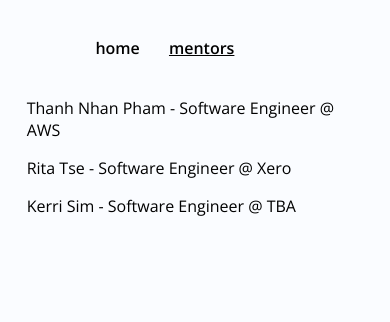
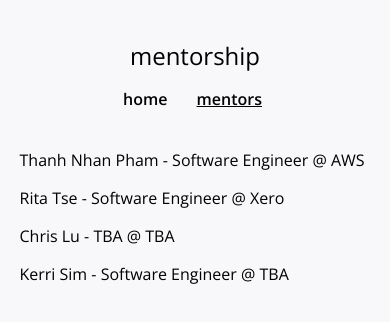
Before and after one commit to kerrisim/mentorship, a plain HTML site: page about-us.html in a window 390 px wide. Drawn offline with nearby package versions, Linux system fonts and the light colour scheme.

Commit message:
Add title

```diff
--- a/about-us.html
+++ b/about-us.html
@@ -8,14 +8,15 @@
     </head>
     <body class="container">
         <div class="menu-container">
-            <ul class="menu">
+            <div class="title">mentorship</div>
+            <div class="menu">
                <li>
                    <a class="menu-link not-selected" href="index.html">home</a>
                 </li>
                <li>
                    <a class="menu-link" href="about-us.html">mentors</a>
                </li>
-            </ul>
+            </div>
         </div>
         <div class="message">
             <div>
@@ -30,6 +31,11 @@
             </div>
             <div>
                 <p>
+                    Chris Lu - TBA @ TBA
+                </p>
+            </div>
+            <div>
+                <p>
                     Kerri Sim - Software Engineer @ TBA
                 </p>
             </div>
--- a/main.css
+++ b/main.css
@@ -1,8 +1,16 @@
-html {
-    background-color: #FAFCFF;
+.container {
+    margin: 0;
+    font-family: 'Open Sans', sans-serif;
 }
 @media screen and (min-width: 781px) {
-    .menu{
+    html {
+        background-color: #F8F8FA;
+    }
+    .title {
+        margin-bottom: 10%;
+        font-size: 1.5em;
+    }
+    .menu {
         list-style: none;
         font-weight: 600;
         margin: 0;
@@ -59,9 +67,18 @@ html {
 
 }
 @media screen and (max-width: 780px) {
+    html {
+        background-color: #F8F8FA;
+    }
+    .title {
+        text-align: center;
+        margin-bottom: 5%;
+        font-size: 1.5em;
+    }
     .menu {
         list-style: none;
         font-weight: 600;
+        display: table;
         margin: 0 auto;
     }
     .menu li {
@@ -79,9 +96,6 @@ html {
     .menu-container {
         margin: 10%;
     }
-    .container {
-        font-family: 'Open Sans', sans-serif;
-    }
     .message {
         margin: 5%;
         font-weight: 400;
```
Also changed, not shown: index.html (+6 -3 lines).
